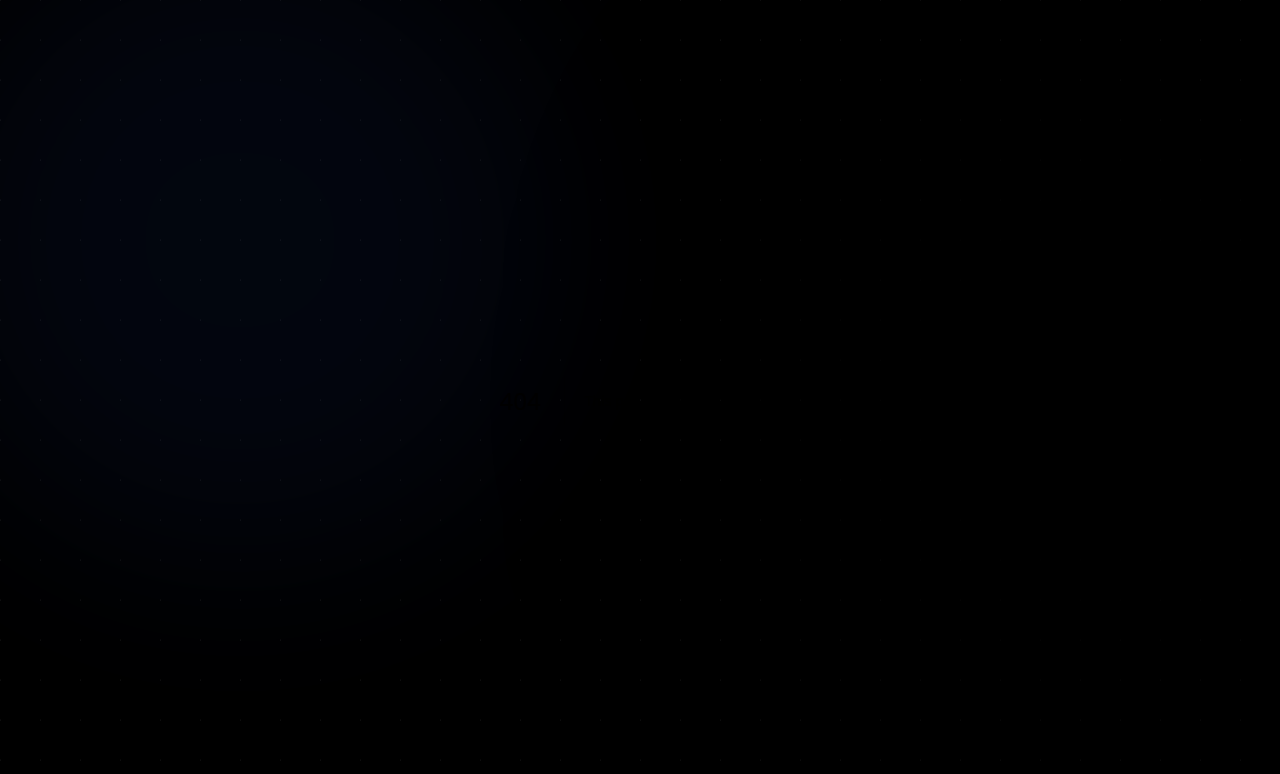
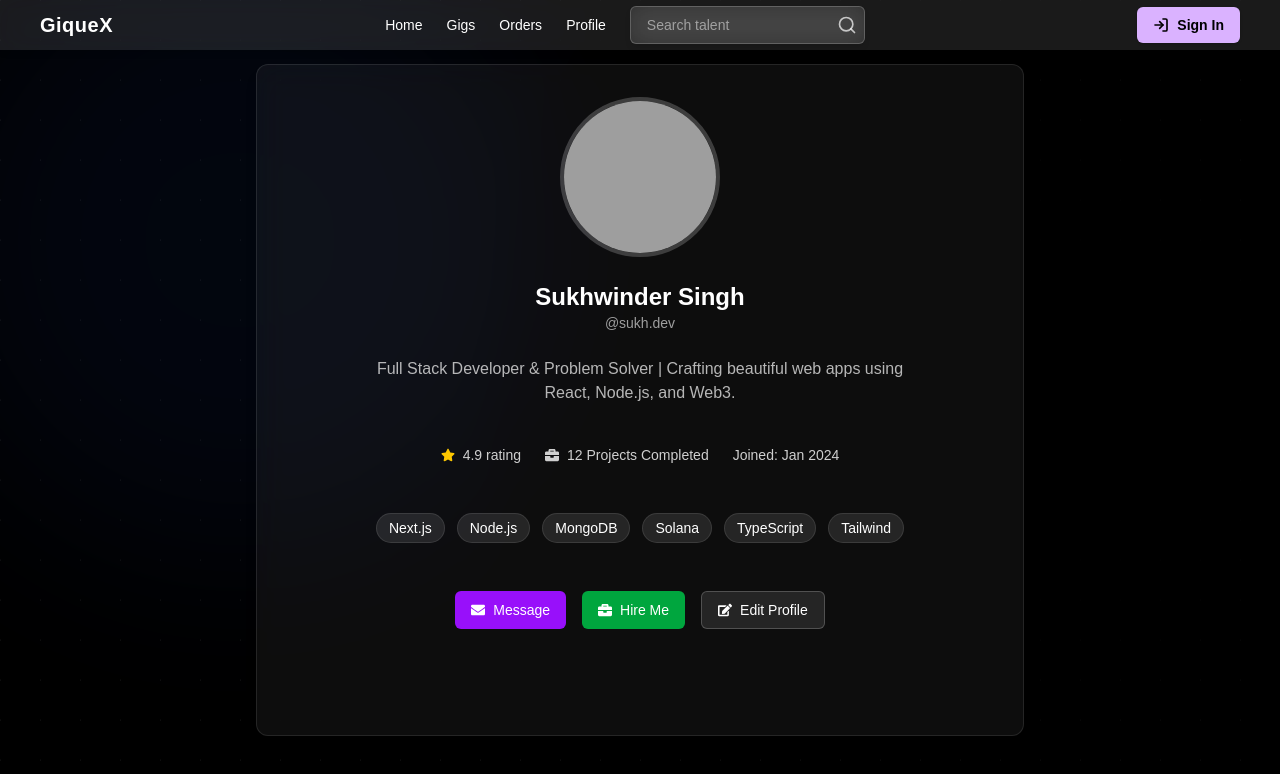
Before and after one commit to Sukhwinder-i0/GiqueX, a Next.js app in the folder client/: page /profile in a window 1280 px wide. Before the commit this address had no page. Shown: the top 774 px of the page. Built offline with nearby package versions, Linux system fonts and the light colour scheme; grey boxes are pictures that could not be loaded.

Commit message:
feat: profile

```diff
--- a/client/src/app/layout.tsx
+++ b/client/src/app/layout.tsx
@@ -2,6 +2,7 @@ import type { Metadata } from "next";
 import { Geist, Geist_Mono } from "next/font/google";
 import "./globals.css";
 import BackgroundLayout from "@/components/BackgroundLayout";
+import Navbar from "@/components/Navbar";
 
 const geistSans = Geist({
   variable: "--font-geist-sans",
@@ -27,6 +28,7 @@ export default function RootLayout({
     <html lang="en">
       <body className={`${geistSans.variable} ${geistMono.variable} antialiased`}>
         <BackgroundLayout>
+          <Navbar />
           {children}
         </BackgroundLayout>
       </body>
--- a/client/src/app/orders/page.tsx
+++ b/client/src/app/orders/page.tsx
@@ -34,10 +34,10 @@ const statusStyles = {
 
 export default function OrdersPage() {
   return (
-    <section className="min-h-screen px-6 py-12 bg-[#0f172a] text-white">
-      <h1 className="text-3xl font-bold mb-8 text-center">Your Orders</h1>
+    <section className="min-h-screen px-6 py-12  text-white">
+      <h1 className="text-3xl font-bold mt-8 mb-8 text-center">Your Orders</h1>
 
-      <div className="overflow-x-auto rounded-xl bg-white/5 backdrop-blur-lg border border-white/10">
+      <div className="overflow-x-auto rounded-md bg-white/5 backdrop-blur-lg border border-white/10">
         <table className="min-w-full table-auto">
           <thead className="text-white/70 text-sm border-b border-white/10">
             <tr className="text-left">
@@ -61,8 +61,6 @@ export default function OrdersPage() {
                 <td className="px-6 py-4">{order.date}</td>
                 <td className="px-6 py-4 font-semibold">{order.price}</td>
                 <td className="px-6 py-4 flex items-center gap-2">
-                  {statusStyles[order.status].icon}
-                  {statusStyles[order.status].label}
                 </td>
               </tr>
             ))}
--- /dev/null
+++ b/client/src/app/profile/page.tsx
@@ -0,0 +1,69 @@
+'use client'
+
+import { FaStar, FaEdit, FaEnvelope, FaBriefcase } from 'react-icons/fa'
+import React from 'react'
+
+export default function SellerProfilePage() {
+  return (
+    <div className="w-full min-h-screen text-white flex justify-center py-16 px-4">
+      <div className="w-full max-w-3xl bg-white/5 backdrop-blur-lg border border-white/10 rounded-xl p-8 shadow-lg flex flex-col items-center gap-6">
+
+        <div className="relative">
+          <div className="w-40 h-40 rounded-full border-4 border-white/20 overflow-hidden">
+            <img
+              src="https://i.pravatar.cc/300"
+              alt="Profile"
+              className="w-full h-full object-cover"
+            />
+          </div>
+        </div>
+
+        <div className="text-center">
+          <h2 className="text-2xl font-bold">Sukhwinder Singh</h2>
+          <p className="text-white/60 text-sm">@sukh.dev</p>
+        </div>
+
+        <p className="text-center text-white/70 max-w-xl">
+          Full Stack Developer & Problem Solver | Crafting beautiful web apps using React, Node.js, and Web3.
+        </p>
+
+        <div className="flex flex-wrap justify-center gap-6 mt-4 text-sm text-white/80">
+          <div className="flex items-center gap-2">
+            <FaStar className="text-yellow-400" /> 4.9 rating
+          </div>
+          <div className="flex items-center gap-2">
+            <FaBriefcase /> 12 Projects Completed
+          </div>
+          <div className="flex items-center gap-2">
+            Joined: Jan 2024
+          </div>
+        </div>
+
+        {/* Skills */}
+        <div className="flex flex-wrap justify-center gap-3 mt-6">
+          {['Next.js', 'Node.js', 'MongoDB', 'Solana', 'TypeScript', 'Tailwind'].map((skill) => (
+            <span
+              key={skill}
+              className="px-3 py-1 rounded-full bg-white/10 border border-white/10 text-sm text-white"
+            >
+              {skill}
+            </span>
+          ))}
+        </div>
+
+        {/* Buttons */}
+        <div className="flex gap-4 mt-6">
+          <button className="flex items-center gap-2 bg-purple-600 hover:bg-purple-700 text-white px-4 py-2 rounded-md text-sm">
+            <FaEnvelope /> Message
+          </button>
+          <button className="flex items-center gap-2 bg-green-600 hover:bg-green-700 text-white px-4 py-2 rounded-md text-sm">
+            <FaBriefcase /> Hire Me
+          </button>
+          <button className="flex items-center gap-2 bg-white/10 hover:bg-white/20 border border-white/20 text-white px-4 py-2 rounded-md text-sm">
+            <FaEdit /> Edit Profile
+          </button>
+        </div>
+      </div>
+    </div>
+  )
+}
--- a/client/src/components/Navbar.tsx
+++ b/client/src/components/Navbar.tsx
@@ -13,7 +13,7 @@ export default function Navbar() {
 
   return (
     <>
-      <div className="w-full fixed mx-auto px-10 py-1.5 flex justify-between items-center backdrop-blur-md bg-white/10 border-white/50 shadow-md rounded-md z-10">
+      <div className="w-full fixed mx-auto px-10 py-1.5 flex justify-between items-center backdrop-blur-md bg-white/10 border-white/50 shadow-md  z-10">
 
         <Link href="/" className="text-xl font-bold text-white tracking-wide">
           GiqueX
```
